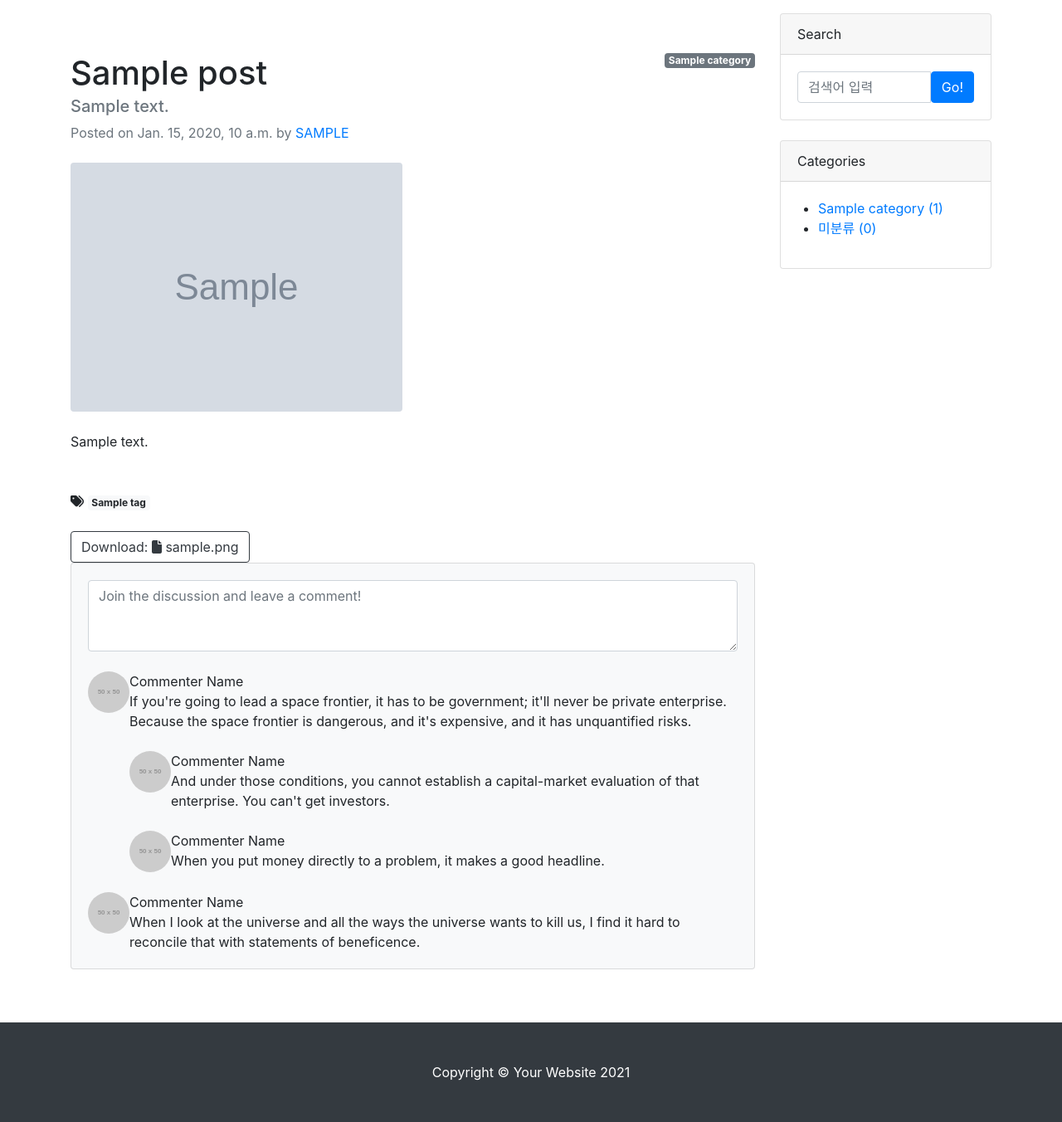
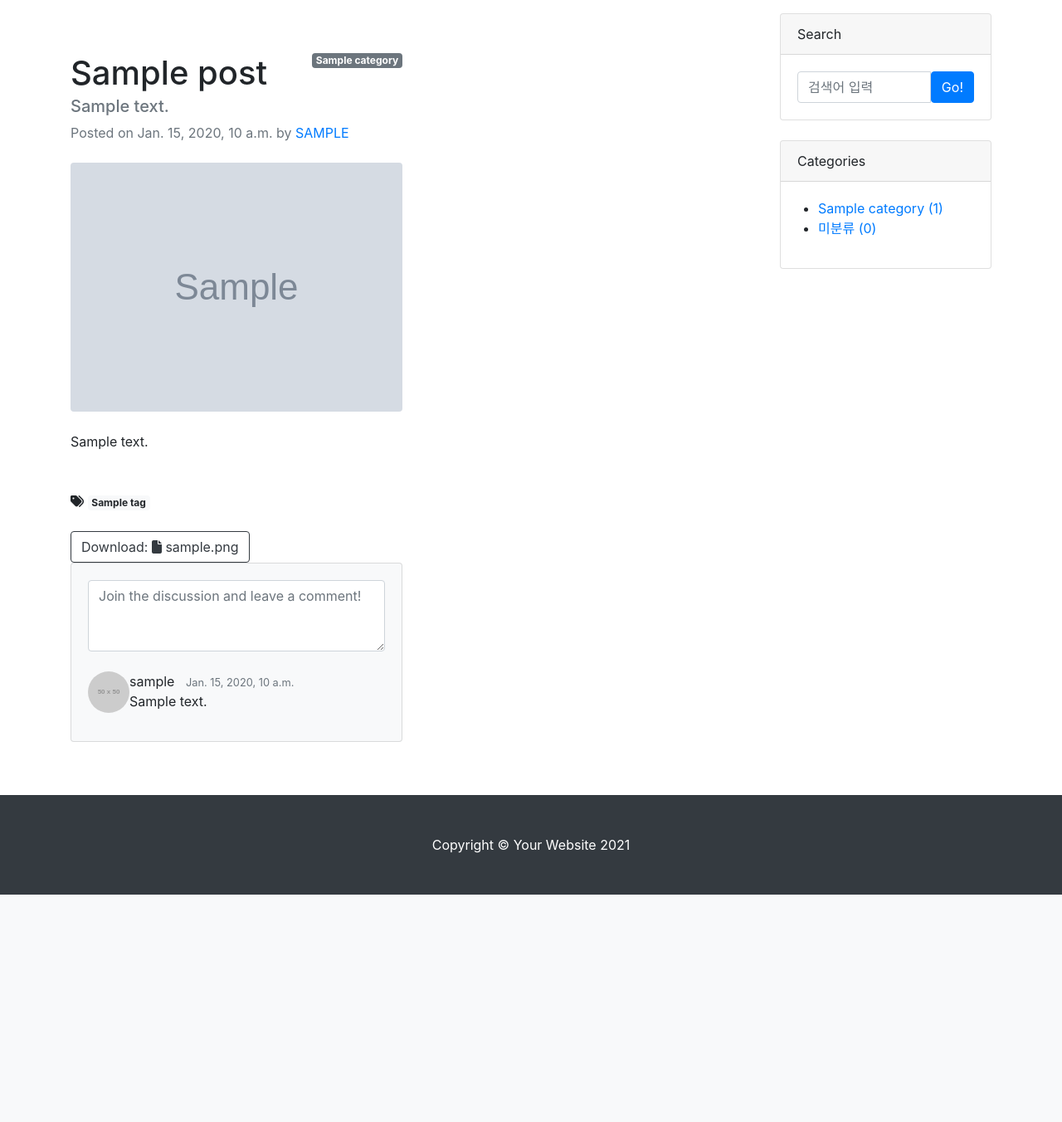
Before and after one commit to teachertophoon/do_it_django_a_to_z, a Django app: page /blog/1/ in a window 1280 px wide. Shown: the part 56-1408 px from the top of the page at 83% size. After the commit the page ends 1134 px from the top, so only its background shows below. Run offline with Django 3.2, Linux system fonts and the light colour scheme; tables that the repository leaves empty hold one stand-in row (values such as "Sample post"); grey boxes marked "Sample" are stand-in pictures; grey boxes labelled with a size stand in for pictures from a placeholder-image service; some libraries are stand-ins or nearby versions.

Commit message:
댓글을 포스트 상세 페이지에 나타내기

```diff
--- a/blog/admin.py
+++ b/blog/admin.py
@@ -1,7 +1,7 @@
 from django.contrib import admin
 from markdownx.admin import MarkdownxModelAdmin
 
-from .models import Post, Category, Tag  # 우리가 만든 Post 클래스 불러오기
+from .models import Post, Category, Tag, Comment  # 우리가 만든 Post 클래스 불러오기
 
 admin.site.register(Post, MarkdownxModelAdmin) # Post 클래스를 관리자 사이트에 등록
 
@@ -17,3 +17,6 @@ admin.site.register(Category, CategoryAdmin)
 
 # 태그 관리 메뉴를 커스텀한 방식으로 추가
 admin.site.register(Tag, TagAdmin)
+
+# 댓글 관리
+admin.site.register(Comment)
--- a/blog/models.py
+++ b/blog/models.py
@@ -66,3 +66,18 @@ class Post(models.Model):
 
     def get_content_markdown(self):
         return markdown(self.content)
+
+class Comment(models.Model):
+    # CASCADE이기 때문에 POST글이 삭제되면 댓글도 같이 삭제됩니다.
+    post = models.ForeignKey(Post, on_delete=models.CASCADE)
+    # CASCADE이기 때문에 POST글이 삭제되면 댓글도 같이 삭제됩니다.
+    author = models.ForeignKey(User, on_delete=models.CASCADE)
+    content = models.TextField()
+    created_at = models.DateTimeField(auto_now_add=True)
+    modified_at = models.DateTimeField(auto_now=True)
+
+    def __str__(self):
+        return f'{self.author}::{self.content}'
+
+    def get_absolute_url(self):
+        return f'{self.post.get_absolute_url()}#comment-{self.pk}'
--- a/blog/templates/blog/post_detail.html
+++ b/blog/templates/blog/post_detail.html
@@ -100,39 +100,25 @@
                         <div class="card-body">
                             <!-- Comment form-->
                             <form class="mb-4"><textarea class="form-control" rows="3" placeholder="Join the discussion and leave a comment!"></textarea></form>
-                            <!-- Comment with nested comments-->
-                            <div class="d-flex mb-4">
-                                <!-- Parent comment-->
-                                <div class="flex-shrink-0"><img class="rounded-circle" src="https://dummyimage.com/50x50/ced4da/6c757d.jpg" alt="..." /></div>
+
+                            <!-- Single comment-->
+                            {% if post.comment_set.exists %}
+                            {% for comment in post.comment_set.iterator %}
+                            <div class="d-flex" id="comment-{{ comment.pk }}">
+                                <div class="flex-shrink-0">
+                                    <img class="rounded-circle"
+                                         src="https://dummyimage.com/50x50/ced4da/6c757d.jpg"
+                                         alt="..." />
+                                </div>
                                 <div class="ms-3">
-                                    <div class="fw-bold">Commenter Name</div>
-                                    If you're going to lead a space frontier, it has to be government; it'll never be private enterprise. Because the space frontier is dangerous, and it's expensive, and it has unquantified risks.
-                                    <!-- Child comment 1-->
-                                    <div class="d-flex mt-4">
-                                        <div class="flex-shrink-0"><img class="rounded-circle" src="https://dummyimage.com/50x50/ced4da/6c757d.jpg" alt="..." /></div>
-                                        <div class="ms-3">
-                                            <div class="fw-bold">Commenter Name</div>
-                                            And under those conditions, you cannot establish a capital-market evaluation of that enterprise. You can't get investors.
-                                        </div>
+                                    <div class="fw-bold">{{ comment.author.username }}&nbsp;&nbsp;
+                                        <small class="text-muted">{{ comment.created_at }}</small>
                                     </div>
-                                    <!-- Child comment 2-->
-                                    <div class="d-flex mt-4">
-                                        <div class="flex-shrink-0"><img class="rounded-circle" src="https://dummyimage.com/50x50/ced4da/6c757d.jpg" alt="..." /></div>
-                                        <div class="ms-3">
-                                            <div class="fw-bold">Commenter Name</div>
-                                            When you put money directly to a problem, it makes a good headline.
-                                        </div>
-                                    </div>
+                                    {{ comment.content | linebreaks }}
                                 </div>
                             </div>
-                            <!-- Single comment-->
-                            <div class="d-flex">
-                                <div class="flex-shrink-0"><img class="rounded-circle" src="https://dummyimage.com/50x50/ced4da/6c757d.jpg" alt="..." /></div>
-                                <div class="ms-3">
-                                    <div class="fw-bold">Commenter Name</div>
-                                    When I look at the universe and all the ways the universe wants to kill us, I find it hard to reconcile that with statements of beneficence.
-                                </div>
-                            </div>
+                            {% endfor %}
+                            {% endif %}
                         </div>
                     </div>
                 </section>
```
Also changed, not shown: blog/tests.py (+14 -1 lines).
